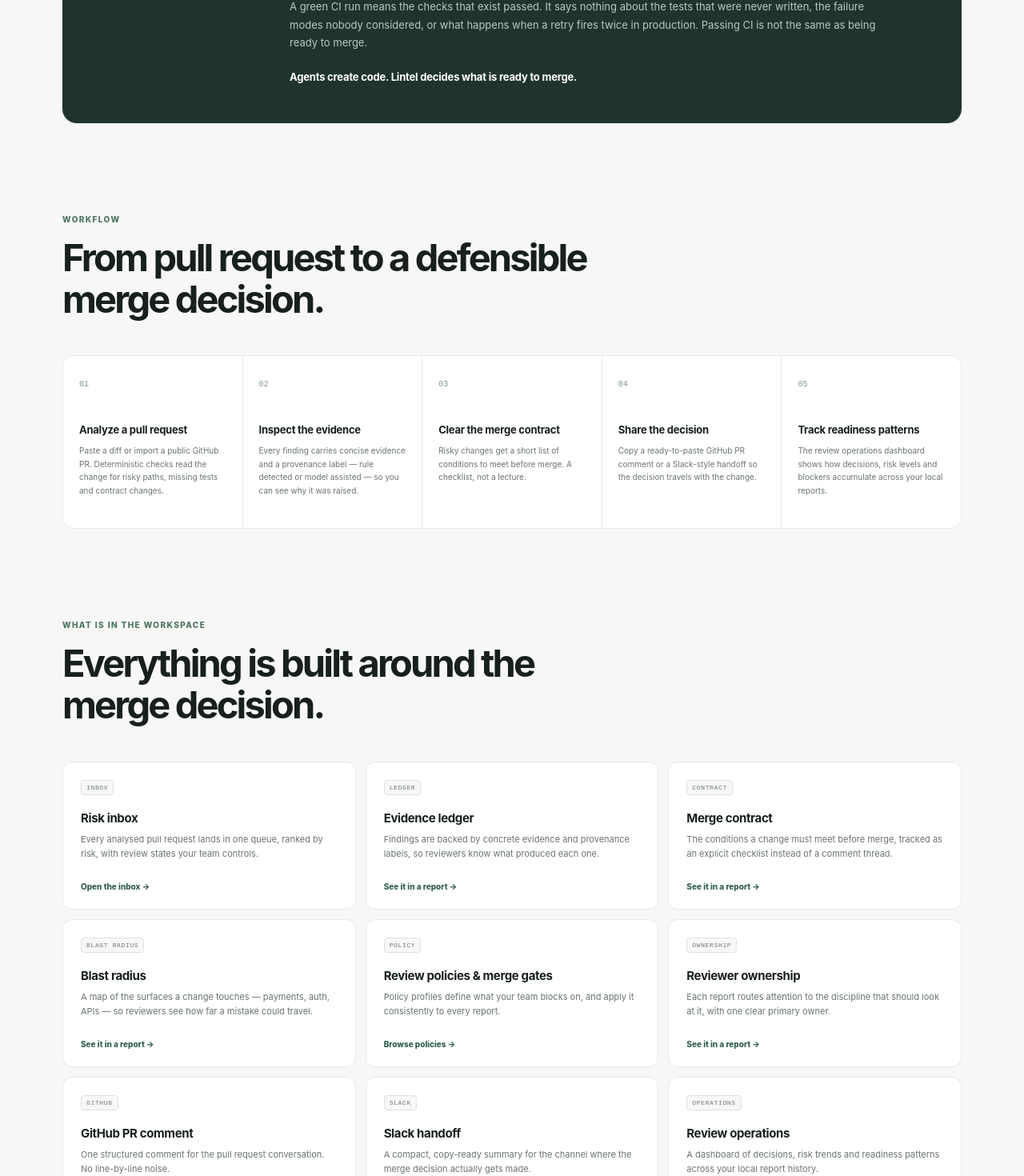
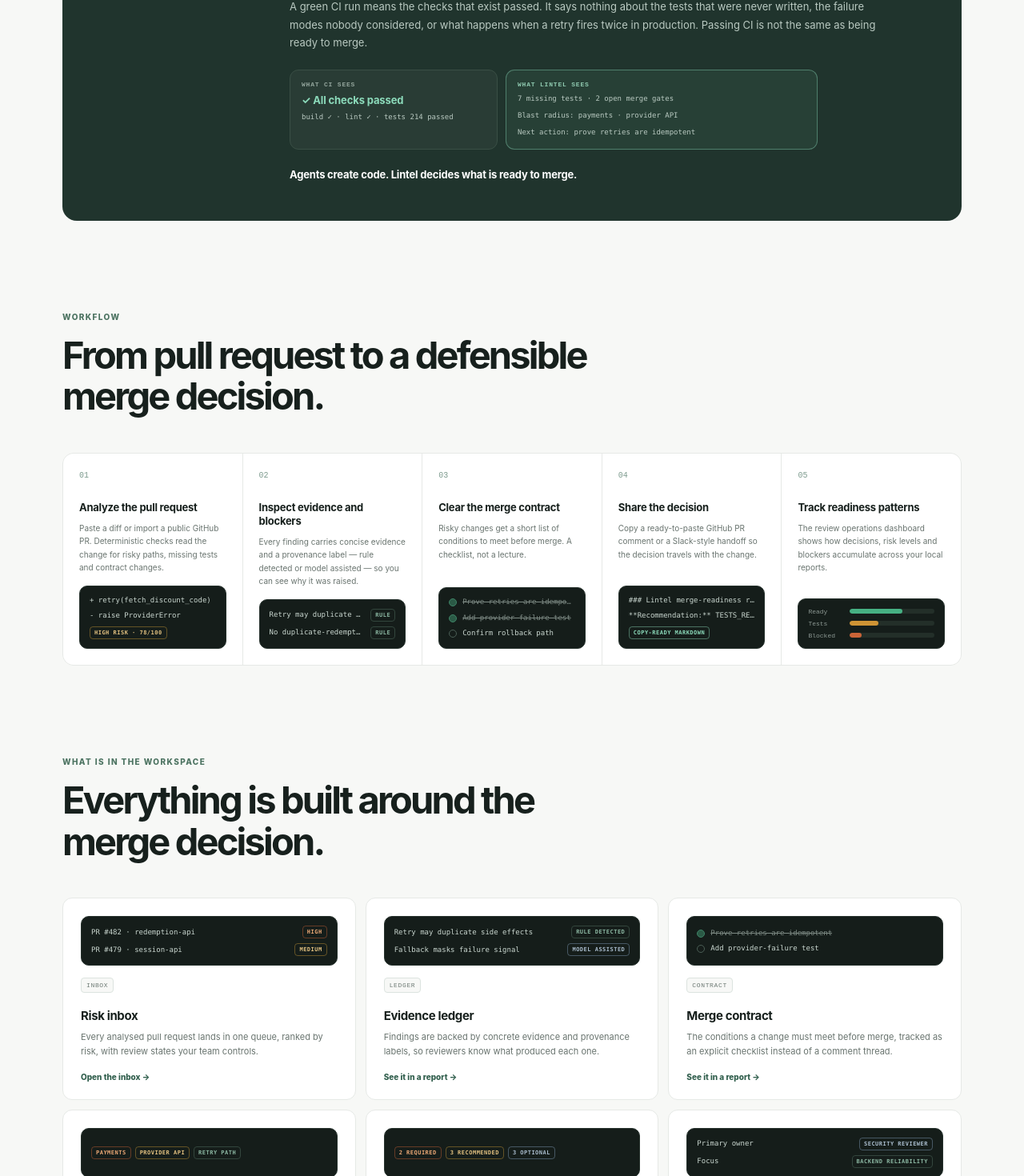
Before and after one commit to dkapesa/Lintel, a Next.js app: page / in a window 1280 px wide. Shown: the part 1454-2924 px from the top of the page at 80% size. Built offline with nearby package versions, Linux system fonts and the light colour scheme.

Commit message:
V5.5 Product mockup and storytelling system

```diff
--- a/app/page.tsx
+++ b/app/page.tsx
@@ -1,26 +1,65 @@
 import Link from "next/link";
 
 const workflow = [
-  [
-    "Analyze a pull request",
+  {
+    title: "Analyze the pull request",
+    description:
       "Paste a diff or import a public GitHub PR. Deterministic checks read the change for risky paths, missing tests and contract changes.",
-  ],
-  [
-    "Inspect the evidence",
+    visual: (
+      <div className="lp-mini">
+        <code>+ retry(fetch_discount_code)</code>
+        <code>- raise ProviderError</code>
+        <span className="lp-chip lp-chip--amber">HIGH RISK · 78/100</span>
+      </div>
+    ),
+  },
+  {
+    title: "Inspect evidence and blockers",
+    description:
       "Every finding carries concise evidence and a provenance label — rule detected or model assisted — so you can see why it was raised.",
-  ],
-  [
-    "Clear the merge contract",
+    visual: (
+      <div className="lp-mini">
+        <div className="lp-row"><code>Retry may duplicate side effects</code><span className="lp-chip">RULE</span></div>
+        <div className="lp-row"><code>No duplicate-redemption test</code><span className="lp-chip">RULE</span></div>
+      </div>
+    ),
+  },
+  {
+    title: "Clear the merge contract",
+    description:
       "Risky changes get a short list of conditions to meet before merge. A checklist, not a lecture.",
-  ],
-  [
-    "Share the decision",
+    visual: (
+      <div className="lp-mini">
+        <div className="lp-check lp-check--done"><i aria-hidden="true" /><code>Prove retries are idempotent</code></div>
+        <div className="lp-check lp-check--done"><i aria-hidden="true" /><code>Add provider-failure test</code></div>
+        <div className="lp-check"><i aria-hidden="true" /><code>Confirm rollback path</code></div>
+      </div>
+    ),
+  },
+  {
+    title: "Share the decision",
+    description:
       "Copy a ready-to-paste GitHub PR comment or a Slack-style handoff so the decision travels with the change.",
-  ],
-  [
-    "Track readiness patterns",
+    visual: (
+      <div className="lp-mini">
+        <code>### Lintel merge-readiness report</code>
+        <code>**Recommendation:** TESTS_REQUIRED</code>
+        <span className="lp-chip lp-chip--mint">COPY-READY MARKDOWN</span>
+      </div>
+    ),
+  },
+  {
+    title: "Track readiness patterns",
+    description:
       "The review operations dashboard shows how decisions, risk levels and blockers accumulate across your local reports.",
-  ],
+    visual: (
+      <div className="lp-mini">
+        <div className="lp-bar"><span>Ready</span><em><i className="lp-bar--mint" style={{ width: "62%" }} /></em></div>
+        <div className="lp-bar"><span>Tests</span><em><i className="lp-bar--amber" style={{ width: "34%" }} /></em></div>
+        <div className="lp-bar"><span>Blocked</span><em><i className="lp-bar--orange" style={{ width: "14%" }} /></em></div>
+      </div>
+    ),
+  },
 ] as const;
 
 const features = [
@@ -30,6 +69,12 @@
     description: "Every analysed pull request lands in one queue, ranked by risk, with review states your team controls.",
     href: "/workspace",
     cta: "Open the inbox",
+    peek: (
+      <>
+        <div className="lp-row"><code>PR #482 · redemption-api</code><span className="lp-chip lp-chip--orange">HIGH</span></div>
+        <div className="lp-row"><code>PR #479 · session-api</code><span className="lp-chip lp-chip--amber">MEDIUM</span></div>
+      </>
+    ),
   },
   {
     tag: "LEDGER",
@@ -37,6 +82,12 @@
     description: "Findings are backed by concrete evidence and provenance labels, so reviewers know what produced each one.",
     href: "/report",
     cta: "See it in a report",
+    peek: (
+      <>
+        <div className="lp-row"><code>Retry may duplicate side effects</code><span className="lp-chip">RULE DETECTED</span></div>
+        <div className="lp-row"><code>Fallback masks failure signal</code><span className="lp-chip lp-chip--blue">MODEL ASSISTED</span></div>
+      </>
+    ),
   },
   {
     tag: "CONTRACT",
@@ -44,6 +95,12 @@
     description: "The conditions a change must meet before merge, tracked as an explicit checklist instead of a comment thread.",
     href: "/report",
     cta: "See it in a report",
+    peek: (
+      <>
+        <div className="lp-check lp-check--done"><i aria-hidden="true" /><code>Prove retries are idempotent</code></div>
+        <div className="lp-check"><i aria-hidden="true" /><code>Add provider-failure test</code></div>
+      </>
+    ),
   },
   {
     tag: "BLAST RADIUS",
@@ -51,6 +108,13 @@
     description: "A map of the surfaces a change touches — payments, auth, APIs — so reviewers see how far a mistake could travel.",
     href: "/report",
     cta: "See it in a report",
+    peek: (
+      <div className="lp-chips">
+        <span className="lp-chip lp-chip--orange">PAYMENTS</span>
+        <span className="lp-chip lp-chip--amber">PROVIDER API</span>
+        <span className="lp-chip">RETRY PATH</span>
+      </div>
+    ),
   },
   {
     tag: "POLICY",
@@ -58,6 +122,13 @@
     description: "Policy profiles define what your team blocks on, and apply it consistently to every report.",
     href: "/review-policies",
     cta: "Browse policies",
+    peek: (
+      <div className="lp-chips">
+        <span className="lp-chip lp-chip--orange">2 REQUIRED</span>
+        <span className="lp-chip lp-chip--amber">3 RECOMMENDED</span>
+        <span className="lp-chip lp-chip--blue">3 OPTIONAL</span>
+      </div>
+    ),
   },
   {
     tag: "OWNERSHIP",
@@ -65,6 +136,12 @@
     description: "Each report routes attention to the discipline that should look at it, with one clear primary owner.",
     href: "/report",
     cta: "See it in a report",
+    peek: (
+      <>
+        <div className="lp-row"><code>Primary owner</code><span className="lp-chip lp-chip--blue">SECURITY REVIEWER</span></div>
+        <div className="lp-row"><code>Focus</code><span className="lp-chip">BACKEND RELIABILITY</span></div>
+      </>
+    ),
   },
   {
     tag: "GITHUB",
@@ -72,6 +149,12 @@
     description: "One structured comment for the pull request conversation. No line-by-line noise.",
     href: "/github-action",
     cta: "Preview the comment",
+    peek: (
+      <>
+        <code>### Lintel merge-readiness report</code>
+        <code>**Recommendation:** TESTS_REQUIRED</code>
+      </>
+    ),
   },
   {
     tag: "SLACK",
@@ -79,6 +162,12 @@
     description: "A compact, copy-ready summary for the channel where the merge decision actually gets made.",
     href: "/slack-handoff",
     cta: "Preview the handoff",
+    peek: (
+      <>
+        <code>TESTS_REQUIRED · HIGH risk</code>
+        <code>Next action: add retry/idempotency tests</code>
+      </>
+    ),
   },
   {
     tag: "OPERATIONS",
@@ -86,6 +175,12 @@
     description: "A dashboard of decisions, risk trends and readiness patterns across your local report history.",
     href: "/review-operations",
     cta: "Open the dashboard",
+    peek: (
+      <>
+        <div className="lp-bar"><span>Ready</span><em><i className="lp-bar--mint" style={{ width: "58%" }} /></em></div>
+        <div className="lp-bar"><span>Tests</span><em><i className="lp-bar--amber" style={{ width: "30%" }} /></em></div>
+      </>
+    ),
   },
 ] as const;
 
@@ -247,11 +342,19 @@
                   </ul>
                 </div>
               </div>
+              <div className="hero-mockup-share">
                 <div className="hero-mockup-comment">
                   <span>PR COMMENT PREVIEW</span>
                   <code>### Lintel merge-readiness report</code>
                   <code>**Recommendation:** TESTS_REQUIRED · High risk</code>
                   <code>2 conditions open before merge · evidence attached</code>
+                </div>
+                <div className="hero-mockup-comment">
+                  <span>SLACK HANDOFF PREVIEW</span>
+                  <code>TESTS_REQUIRED · HIGH risk · acme/redemption-api</code>
+                  <code>Top blocker: retries may duplicate redemptions</code>
+                  <code>Next action: add retry/idempotency tests</code>
+                </div>
               </div>
             </div>
           </div>
@@ -274,6 +377,19 @@
             written, the failure modes nobody considered, or what happens when a retry fires twice in production.
             Passing CI is not the same as being ready to merge.
           </p>
+          <div className="landing-problem-compare" aria-label="What CI sees compared with what Lintel sees">
+            <div className="problem-compare-card">
+              <span>WHAT CI SEES</span>
+              <strong className="problem-compare-ok">✓ All checks passed</strong>
+              <code>build ✓ · lint ✓ · tests 214 passed</code>
+            </div>
+            <div className="problem-compare-card problem-compare-card--lintel">
+              <span>WHAT LINTEL SEES</span>
+              <code>7 missing tests · 2 open merge gates</code>
+              <code>Blast radius: payments · provider API</code>
+              <code>Next action: prove retries are idempotent</code>
+            </div>
+          </div>
           <p className="landing-problem-tagline">Agents create code. Lintel decides what is ready to merge.</p>
         </div>
       </section>
@@ -283,12 +399,13 @@
           <span className="eyebrow">WORKFLOW</span>
           <h2 id="how-lintel-works">From pull request to a defensible merge decision.</h2>
         </div>
-        <ol className="landing-flow">
-          {workflow.map(([title, description], index) => (
-            <li key={title}>
+        <ol className="landing-flow landing-flow--visual">
+          {workflow.map((step, index) => (
+            <li key={step.title}>
               <span>0{index + 1}</span>
-              <h3>{title}</h3>
-              <p>{description}</p>
+              <h3>{step.title}</h3>
+              <p>{step.description}</p>
+              <div className="landing-flow-visual" aria-hidden="true">{step.visual}</div>
             </li>
           ))}
         </ol>
@@ -302,6 +419,7 @@
         <div className="landing-feature-grid">
           {features.map((feature) => (
             <article key={feature.title}>
+              <div className="lp-mini landing-feature-peek" aria-hidden="true">{feature.peek}</div>
               <span className="landing-feature-tag">{feature.tag}</span>
               <h3>{feature.title}</h3>
               <p>{feature.description}</p>
```
Also changed, not shown: app/globals.css. Lines whose indentation alone changed are shown as unchanged.
